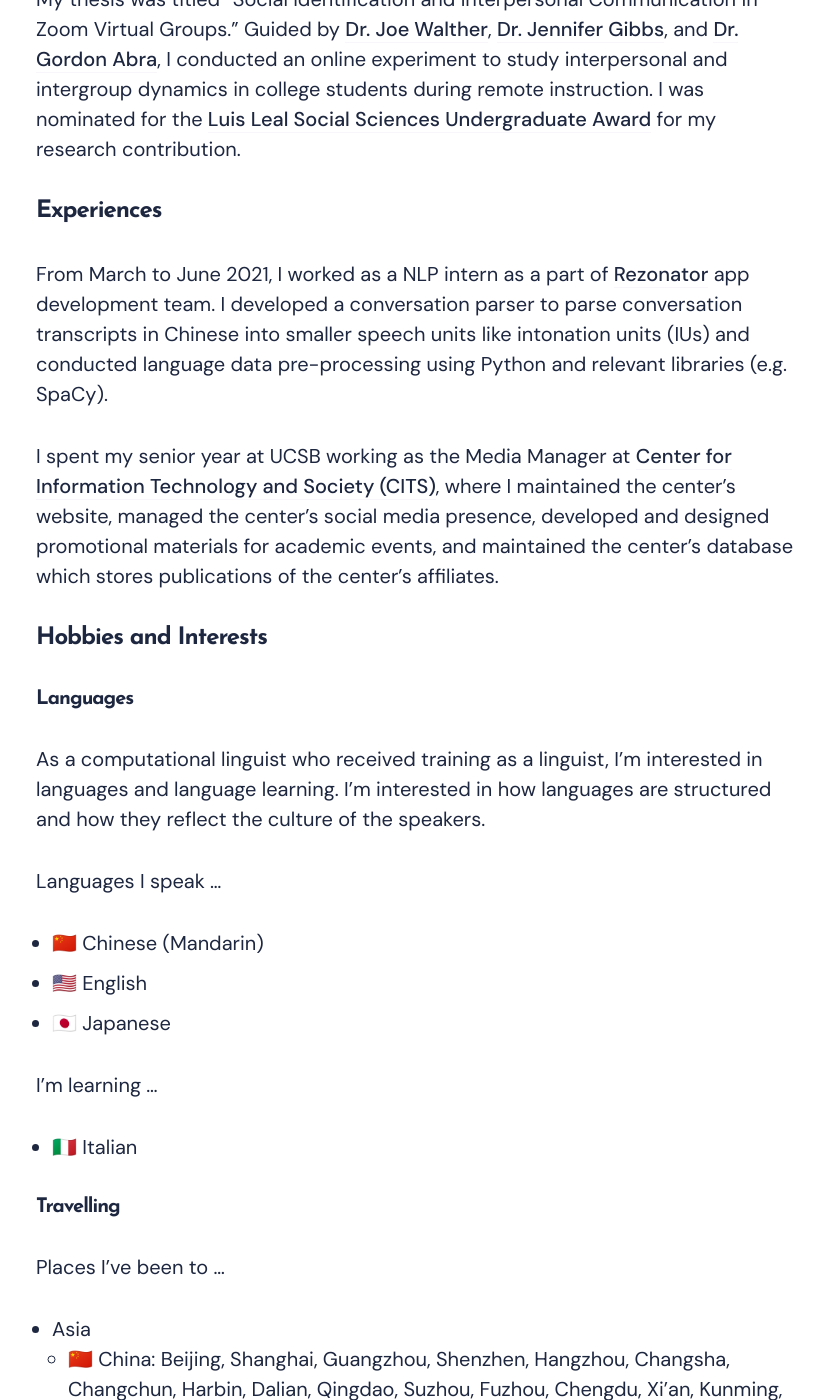
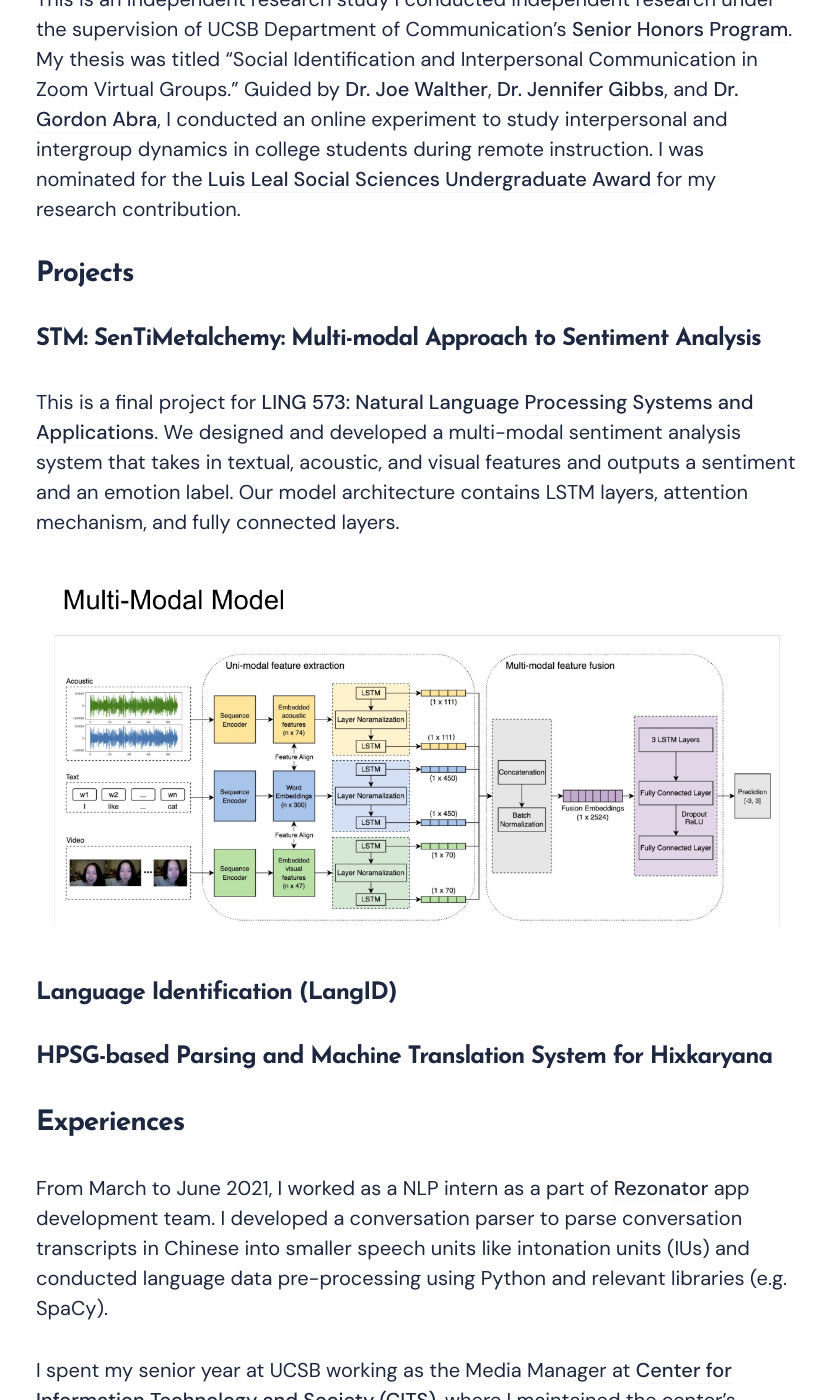
Before and after one commit to lexiewangdl/lexiewangdl.github.io, a Jekyll site: the page built from _pages/about.md, in a window 1280 px wide and 1400 px high, scrolled down 1016 px. Shown: the whole window, without its empty margins (224-1050 px from the left). Built offline with Jekyll 4.4.1, drawn with Linux system fonts in a browser that asks for light colours; nearby versions of some CDN libraries.

Commit message:
Add projects and image

```diff
--- a/_pages/about.md
+++ b/_pages/about.md
@@ -4,29 +4,43 @@ title: About
 permalink: /about/
 ---
 
-I'm a full-time Master's student studying [computational linguistics](https://www.compling.uw.edu/) at University of Washington. I'm especially passionate about applications of NLP and ML to interdisciplinary research and solving real-world problems.
+I'm a full-time Master's student studying [computational linguistics](https://www.compling.uw.edu/) at University of Washington.
+I'm especially passionate about applications of NLP and ML to interdisciplinary research and solving real-world problems.
 
-### Research
+## Research
 
-##### Stigma related to substance use in social media posts
+### Stigma related to substance use in social media posts
 
 Employing NLP methodology to uncover the implicit patterns of stigma/stigmatizing behaviors in social media posts.
 
-##### Inductive Biases of LSTM and Transformer Language Models
+### Inductive Biases of LSTM and Transformer Language Models
 
 Using a filtered corpus approach to analyze LSTM and Transformer language models' performance and the extent to which these models have human-like linguistic biases.
 
-##### Social Identification and Interpersonal Communication in Zoom Virtual Groups
+### Social Identification and Interpersonal Communication in Zoom Virtual Groups
 
 This is an independent research study I conducted independent research under the supervision of UCSB Department of Communication's [Senior Honors Program](https://www.comm.ucsb.edu/undergrad/senior-honors). My thesis was titled "Social Identification and Interpersonal Communication in Zoom Virtual Groups." Guided by [Dr. Joe Walther](https://www.comm.ucsb.edu/people/joe-walther), [Dr. Jennifer Gibbs](https://www.comm.ucsb.edu/people/jennifer-gibbs), and [Dr. Gordon Abra](https://www.comm.ucsb.edu/people/gordon-abra), I conducted an online experiment to study interpersonal and intergroup dynamics in college students during remote instruction. I was nominated for the [Luis Leal Social Sciences Undergraduate Award](https://www.news.ucsb.edu/topics/luis-leal-award) for my research contribution.
 
-### Experiences
+## Projects
+
+### STM: SenTiMetalchemy: Multi-modal Approach to Sentiment Analysis
+This is a final project for [LING 573: Natural Language Processing Systems and Applications](https://linguistics.washington.edu/courses/2020/spring/ling/573/a).
+We designed and developed a multi-modal sentiment analysis system that takes in textual, acoustic, and visual features and outputs a sentiment and an emotion label.
+Our model architecture contains LSTM layers, attention mechanism, and fully connected layers.
+
+![Model Architecture]({{site.baseurl}}/images/img-multimodal-stm.png)
+
+### Language Identification (LangID)
+
+### HPSG-based Parsing and Machine Translation System for Hixkaryana
+
+## Experiences
 From March to June 2021, I worked as a NLP intern as a part of [Rezonator](https://rezonator.com/) app development team. I developed a conversation parser to parse conversation transcripts in Chinese into smaller speech units like intonation units (IUs) and conducted language data pre-processing using Python and relevant libraries (e.g. SpaCy).
 
 I spent my senior year at UCSB working as the Media Manager at [Center for Information Technology and Society (CITS)](https://cits.ucsb.edu/), where I maintained the center's website, managed the center's social media presence, developed and designed promotional materials for academic events, and maintained the center's database which stores publications of the center's affiliates.
 
-### Hobbies and Interests
-#### Languages
+## Hobbies and Interests
+### Languages
 
 As a computational linguist who received training as a linguist, I'm interested in languages and language learning.
 I'm interested in how languages are structured and how they reflect the culture of the speakers.
@@ -39,7 +53,7 @@ Languages I speak ...
 I'm learning ...
 * 🇮🇹 Italian
 
-#### Travelling
+### Travelling
 
 Places I've been to ...
 * Asia
@@ -65,7 +79,7 @@ My travel bucket list ...
 * 🇭🇺 Hungary: Budapest, etc.
 * 🇦🇹 Austria: Vienna, etc.
 
-#### Sports
+### Sports
 
 * 🏂 Snowboarding
   * I am a newbie snowboarder. I started snowboarding in 2023 and I'm planning to keep practicing and improving my skills.
```
Also changed, not shown: images/img-about-01.jpg (deleted), images/img-code-02.png (deleted), images/img-hainan.png (deleted), images/img-multimodal-stm.png (added).
